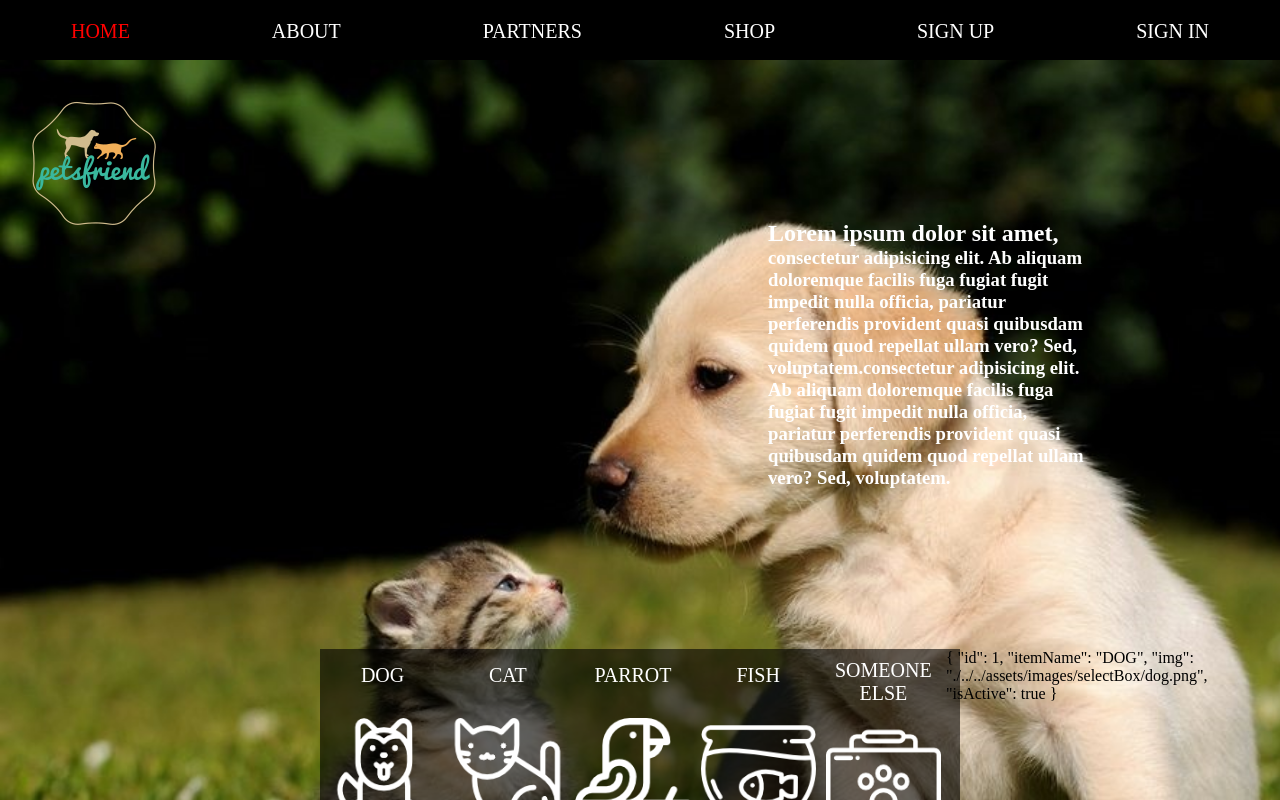
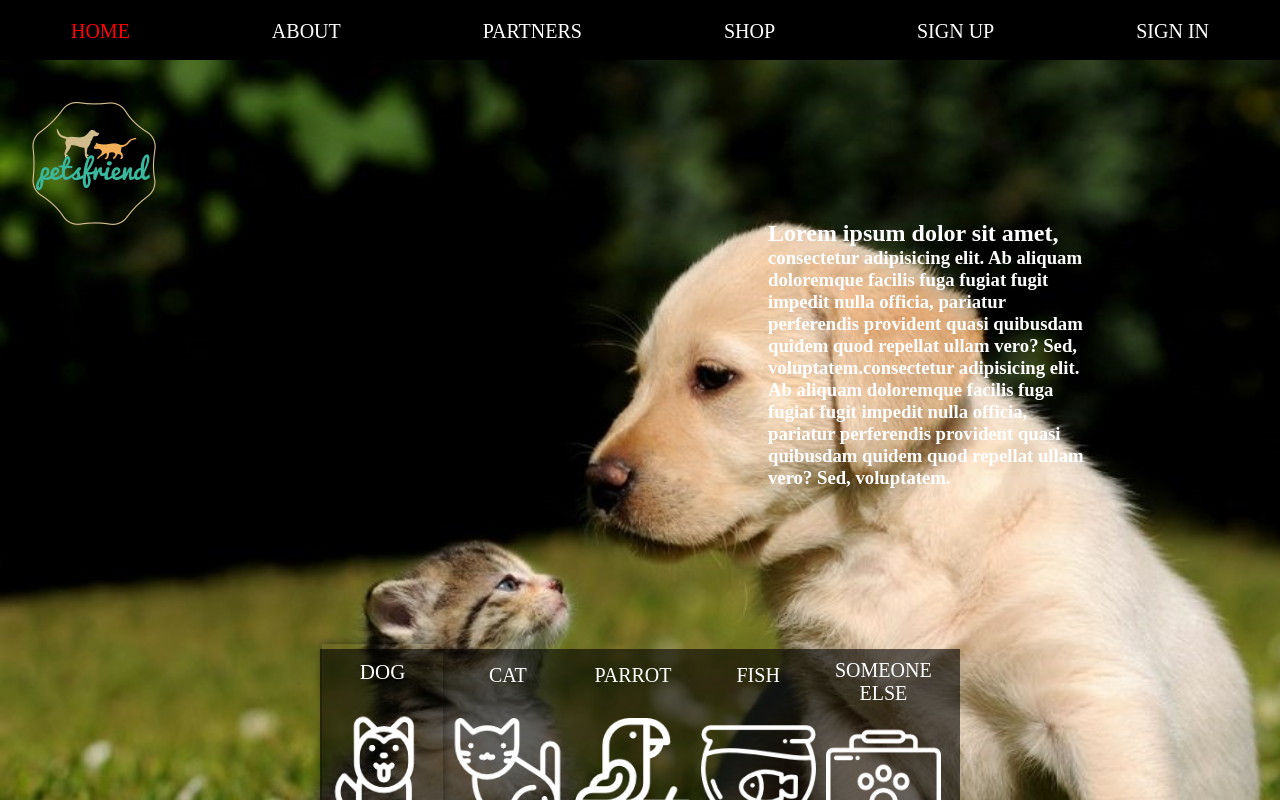
Before and after one commit to ArthurAleqsan/petsfriend, an Angular app: page / in a window 1280 px wide. Both pictures are taken after a click on the element "DOG". Shown: the top 800 px of the page. Built offline with nearby package versions, Linux system fonts and the light colour scheme; data requests are answered from the project's data file.

Commit message:
Creating active.directive and styleing servicesof response of selected pet ...

```diff
--- a/src/app/active.directive.ts
+++ b/src/app/active.directive.ts
@@ -1,10 +1,18 @@
-import {Directive} from "@angular/core";
-import {SelectBoxService} from "./select-box/select-box.service";
+import {Directive, HostBinding, HostListener} from "@angular/core";
+// import {SelectBoxService} from "./select-box/select-box.service";
+import {SelectBoxComponent} from "./select-box/select-box.component";
 
 @Directive({
     selector:'[activeChoice]'
 })
 export class ActiveDirective{
-    constructor(activeClass : SelectBoxService){}
+
+
+    @HostBinding('class.actived') isActive:boolean = false;
+
+    @HostListener('click') onClick(){
+        this.isActive = !this.isActive;
+    }
+
 
 }
--- a/src/app/app.module.ts
+++ b/src/app/app.module.ts
@@ -9,6 +9,7 @@ import { HomePageComponent } from './home-page/home-page.component';
 import { PartnersComponent } from './partners/partners.component';
 import { SelectBoxComponent } from './select-box/select-box.component';
 import {HttpClientModule} from "@angular/common/http";
+import {ActiveDirective} from "./active.directive";
 
 
 const appRoutes = [
@@ -29,6 +30,7 @@ const appRoutes = [
     HomePageComponent,
     PartnersComponent,
     SelectBoxComponent,
+    ActiveDirective,
   ],
   imports: [
     RouterModule.forRoot(appRoutes),
--- a/src/app/select-box/select-box.component.html
+++ b/src/app/select-box/select-box.component.html
@@ -1,21 +1,24 @@
-<div class="select-box">
-  <div
-      class="select-box-animal"
+<div class="select-box" >
+  <div activeChoice
+      class="select-box-animal-or-choose"
+
       *ngFor="let item of selectItems"
       (click)="selectPet(item)"
-      activeChoice
+      [ngClass]="{ actived: isActive}"
+
   >
 
     <p class="select-box-animal-title">{{item.itemName}}</p>
     <img src="{{item.img}}" alt="">
   </div>
-  <div class="select-box-services" *ngIf="selectedPet">
 
-    <!--<div-->
-            <!--class="select-box-services-choose"-->
-            <!--*ngFor="let tapchka of selectedPet['services']"-->
-    <!--&gt;-->
-      {{selectedPet |json}}
-    <!--</div>-->
-  <!--</div>-->
 </div>
+<div class="select-box-services select-box" *ngIf="selectedPet">
+
+  <div
+          class="select-box-animal-or-choose"
+          *ngFor="let service of typeOfPet.services"
+  >
+    {{service}}
+  </div>
+</div>
--- a/src/app/select-box/select-box.component.scss
+++ b/src/app/select-box/select-box.component.scss
@@ -1,4 +1,5 @@
 .select-box{
+
   width: 50vw;
   background-color: rgba(0,0,0,0.6);
   margin: 0 auto;
@@ -6,7 +7,7 @@
   height: 200px;
   top:40vh;
   display:flex;
-  &-animal{
+  &-animal-or-choose{
     width: 9vw;
     margin: 0 5px;
     text-align: center;
@@ -19,4 +20,13 @@
     color: #fff;
     font-size: 20px;
   }
+  &-services{
+    border-top:10px solid #AD2;
+  }
 }
+.actived{
+  transform: scale(1.05);
+  box-shadow: 0 0 10px rgba(0, 0, 0, 0.5);
+  transition: .5s all;
+  z-index: 10;
+}
--- a/src/app/select-box/select-box.component.ts
+++ b/src/app/select-box/select-box.component.ts
@@ -14,6 +14,7 @@ export interface SelectItems {
 
 export class SelectBoxComponent{
     public selectedPet: object;
+    public typeOfPet = {};
 
     private selectItems: Array<object> = [
         {'id':1,'itemName':'DOG','img':'./../../assets/images/selectBox/dog.png','isActive':false},
@@ -28,11 +29,11 @@ export class SelectBoxComponent{
     }
 
     private selectPet(item){
-        let typeOfPet = {};
+
         this.selectBoxService.getServices().subscribe(services=>{
             services.map(responseObj=> {
                     if(responseObj['pet_id'] === item.id) {
-                        return typeOfPet = responseObj;
+                        return this.typeOfPet = responseObj;
                     }
                 }
             );
@@ -44,6 +45,8 @@ export class SelectBoxComponent{
         pet['isActive']=!pet['isActive'];
 
         this.selectedPet = pet;
+        console.log(this.selectedPet)
+        // console.log(this.typeOfPet)
         // pet['isActive']=!pet['isActive'];
     }
 
```
